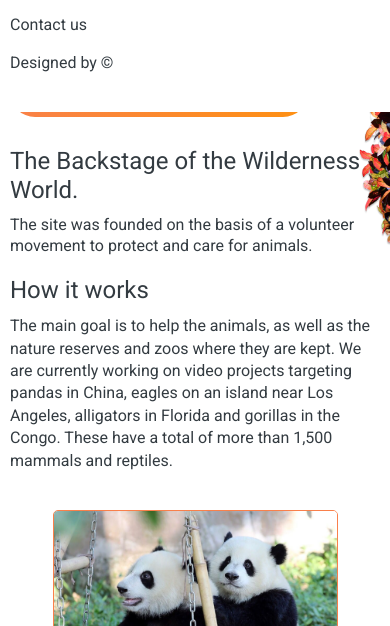
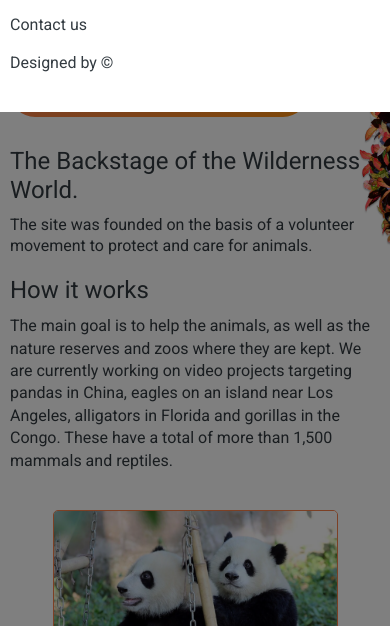
Before and after one commit to mirsadikov/petstory-rs, a website: page index.html in a window 390 px wide. Both pictures are taken after a click on the label 367 px from the left and 17 px from the top of the page. Shown: the part 218-844 px from the top of the page. Drawn offline with nearby package versions, Linux system fonts and the light colour scheme.

Commit message:
feat: nav burger

```diff
--- a/index.html
+++ b/index.html
@@ -37,6 +37,7 @@
             id="burger"
             class="nav__menu-state"
           />
+          <label for="burger" class="nav__dimmed"></label>
           <div class="nav__menu">
             <a href="index.html" class="nav__logo-link">
               <img
--- a/sass/components/nav.scss
+++ b/sass/components/nav.scss
@@ -200,4 +200,28 @@
     height: 4.2rem;
     width: auto;
   }
+
+  &__dimmed {
+    display: none;
+    position: fixed;
+    top: 0;
+    left: 0;
+    right: 0;
+    bottom: 0;
+    background-color: rgba(0, 0, 0, 0.5);
+    opacity: 0;
+    visibility: hidden;
+    transition: all 0.3s;
+
+    @media screen and (max-width: 800px) {
+      display: block;
+    }
+  }
+
+  &__menu-state:checked {
+    ~ .nav__dimmed {
+      opacity: 1;
+      visibility: visible;
+    }
+  }
 }
```
Also changed, not shown: donate.html (+1 -0 lines), css/style.css.
